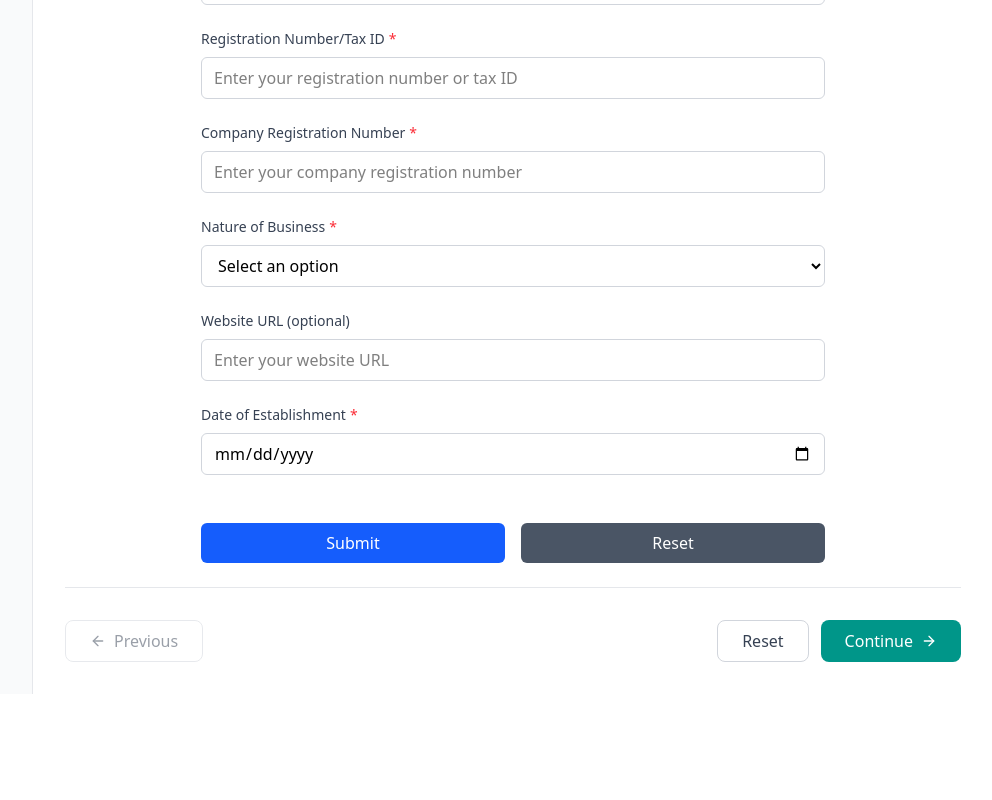
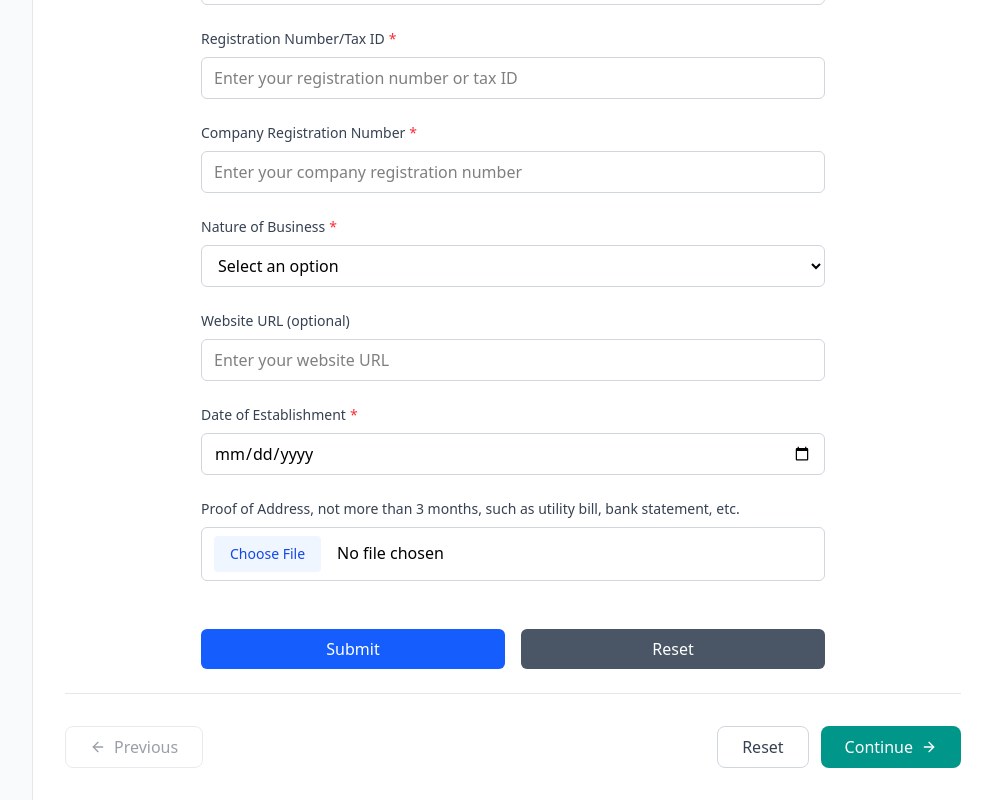
Before and after one commit to sammieeblaque/form-trial, a React app: page /compliance/company-information in a window 1280 px wide. Shown: the part 507-1307 px from the top of the page, without its empty margins (287-1279 px from the left). Before the commit the page ends 1201 px from the top, so only its background shows below. Built offline with nearby package versions, Linux system fonts and the light colour scheme; the HTML template or start-up script is replaced by a standard one.

Commit message:
feat: Enhance file input handling by adding validation options and integrating file preview component

```diff
--- a/src/constants.ts
+++ b/src/constants.ts
@@ -151,7 +151,15 @@ export interface IFormDataProp {
     key: string;
     type: string;
     label: string;
-    validation?: { max?: number; min?: number; required?: boolean };
+    validation?: {
+      max?: number;
+      min?: number;
+      required?: boolean;
+      fileType?: string[];
+      maxSize?: number; // in MB
+      accept?: string; // file types
+      multiple?: boolean; // for file inputs
+    };
     placeholder?: string;
     options?: { value: string; label: string }[];
     sub_category?: string;
@@ -164,7 +172,12 @@ export interface IFormDataProps {
     key: string;
     type: string;
     label: string;
-    validation?: { max?: number; min?: number; required?: boolean };
+    validation?: {
+      max?: number;
+      min?: number;
+      required?: boolean;
+      fileType?: string[];
+    };
     placeholder?: string;
     options?: { value: string; label: string }[];
     sub_category?: string;
@@ -263,6 +276,18 @@ export const company_details: IFormDataProps = {
       sub_category: "TELL_US_MORE_ABOUT_YOUR_BUSINESS",
       placeholder: "Select date of establishment",
       submission: { value: "2025-09-12" },
+    },
+    {
+      key: "proof_of_address",
+      type: "file",
+      label:
+        "Proof of Address, not more than 3 months, such as utility bill, bank statement, etc.",
+      placeholder: "Upload proof of address",
+      sub_category: "TELL_US_MORE_ABOUT_YOUR_BUSINESS",
+      validation: {
+        fileType: ["image/jpeg", "image/png", "application/pdf"],
+        required: false,
+      },
     },
     // {
     //   key: "type_of_product_services_offered",
--- a/src/form-builder/Form.tsx
+++ b/src/form-builder/Form.tsx
@@ -28,6 +28,9 @@ const JsonformBuilder = <T extends IFormDataProps>({ data }: { data: T }) => {
           break;
         case "radio":
           defaults[field.key] = "";
+          break;
+        case "file":
+          defaults[field.key] = field.validation?.multiple ? [] : null;
           break;
         default:
           defaults[field.key] = "";
--- a/src/form-builder/FormRenderer.tsx
+++ b/src/form-builder/FormRenderer.tsx
@@ -1,14 +1,10 @@
 /* eslint-disable @typescript-eslint/no-explicit-any */
 import { Control, Controller, FieldErrors, FieldValues } from "react-hook-form";
-import {
-  // IFieldProps,
-  IFormDataProp,
-} from "../constants";
+import { IFormDataProp } from "../constants";
 import { useTranslation } from "react-i18next";
-// import { getValidationRules } from "./utils";
-// import Field from "./Field";
 import { getNewValidationRules } from "./utils";
-// import { FilePreview } from "./FilePreview";
+import { FilePreview } from "./FilePreview";
+import { useRef } from "react";
 
 export const FormBuilderRenderer = ({
   field,
@@ -20,6 +16,7 @@ export const FormBuilderRenderer = ({
   errors: FieldErrors<FieldValues>;
 }) => {
   const { t } = useTranslation();
+  const inputRef = useRef<HTMLInputElement>(null);
   const renderField = (field: IFormDataProp["items"]) => {
     const baseClasses =
       "w-full px-3 py-2 border border-gray-300 rounded-md focus:outline-none focus:ring-2 focus:ring-blue-500 focus:border-transparent";
@@ -192,62 +189,66 @@ export const FormBuilderRenderer = ({
           />
         );
 
-      //   case "file":
-      //     return (
-      //       <Controller
-      //         name={field.key}
-      //         control={control}
-      //         //  rules={getValidationRules(field)}
-      //         render={({ field: { onChange, value, onBlur } }) => {
-      //           const handleFileChange = (e: any) => {
-      //             const files = Array.from(e.target.files);
-      //             if (field.multiple) {
-      //               onChange(files);
-      //             } else {
-      //               onChange(files[0] || null);
-      //             }
-      //           };
+      case "file":
+        return (
+          <Controller
+            name={field.key}
+            control={control}
+            //  rules={getValidationRules(field)}
+            render={({ field: { onChange, value, onBlur } }) => {
+              const handleFileChange = (e: any) => {
+                const files = Array.from(e.target.files);
+                if (field.validation?.multiple) {
+                  onChange(files);
+                } else {
+                  onChange(files[0] || null);
+                }
+              };
 
-      //           const handleRemoveFile = (index: number | null) => {
-      //             if (field.multiple && index !== null) {
-      //               const newFiles = Array.isArray(value) ? [...value] : [];
-      //               newFiles.splice(index, 1);
-      //               onChange(newFiles.length > 0 ? newFiles : null);
-      //             } else {
-      //               onChange(null);
-      //             }
-      //           };
+              const handleRemoveFile = (index: number | null) => {
+                if (field.validation?.multiple && index !== null) {
+                  const newFiles = Array.isArray(value) ? [...value] : [];
+                  newFiles.splice(index, 1);
+                  onChange(newFiles.length > 0 ? newFiles : null);
+                } else {
+                  onChange(null);
+                  if (inputRef.current) {
+                    inputRef.current.value = "";
+                  }
+                }
+              };
 
-      //           return (
-      //             <div>
-      //               <input
-      //                 type="file"
-      //                 accept={field.accept}
-      //                 multiple={field.multiple}
-      //                 onChange={handleFileChange}
-      //                 onBlur={onBlur}
-      //                 className={`${baseClasses} ${errorClasses} file:mr-4 file:py-2 file:px-4 file:rounded file:border-0 file:text-sm file:font-medium file:bg-blue-50 file:text-blue-700 hover:file:bg-blue-100`}
-      //               />
-      //               <FilePreview
-      //                 files={value}
-      //                 onRemove={handleRemoveFile}
-      //                 multiple={field.multiple}
-      //               />
-      //               {field.maxSize && (
-      //                 <p className="mt-1 text-xs text-gray-500">
-      //                   Maximum file size: {field.maxSize}MB
-      //                 </p>
-      //               )}
-      //               {field.accept && (
-      //                 <p className="mt-1 text-xs text-gray-500">
-      //                   Accepted formats: {field.accept}
-      //                 </p>
-      //               )}
-      //             </div>
-      //           );
-      //         }}
-      //       />
-      //     );
+              return (
+                <div>
+                  <input
+                    type="file"
+                    ref={inputRef}
+                    accept={field.validation?.fileType?.join(", ") || ""}
+                    multiple={field.validation?.multiple}
+                    onChange={handleFileChange}
+                    onBlur={onBlur}
+                    className={`${baseClasses} ${errorClasses} file:mr-4 file:py-2 file:px-4 file:rounded file:border-0 file:text-sm file:font-medium file:bg-blue-50 file:text-blue-700 hover:file:bg-blue-100`}
+                  />
+                  <FilePreview
+                    files={value}
+                    onRemove={handleRemoveFile}
+                    multiple={field.validation?.multiple}
+                  />
+                  {field.validation?.maxSize && (
+                    <p className="mt-1 text-xs text-gray-500">
+                      Maximum file size: {field.validation.maxSize}MB
+                    </p>
+                  )}
+                  {field.validation?.accept && (
+                    <p className="mt-1 text-xs text-gray-500">
+                      Accepted formats: {field.validation.accept}
+                    </p>
+                  )}
+                </div>
+              );
+            }}
+          />
+        );
 
       default:
         return <div>Unsupported field type: {field.type}</div>;
```
